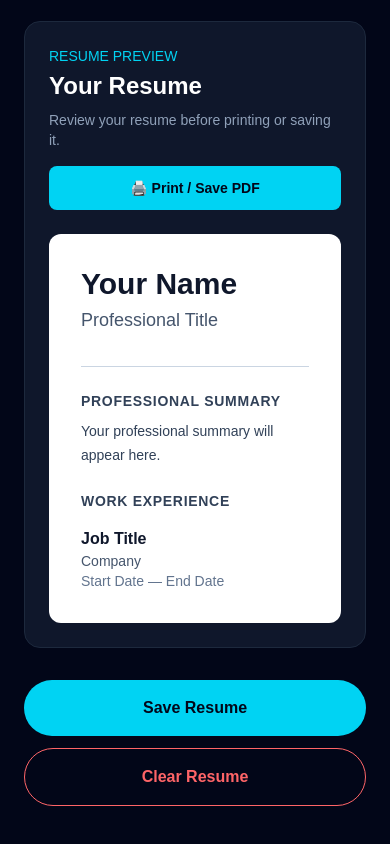
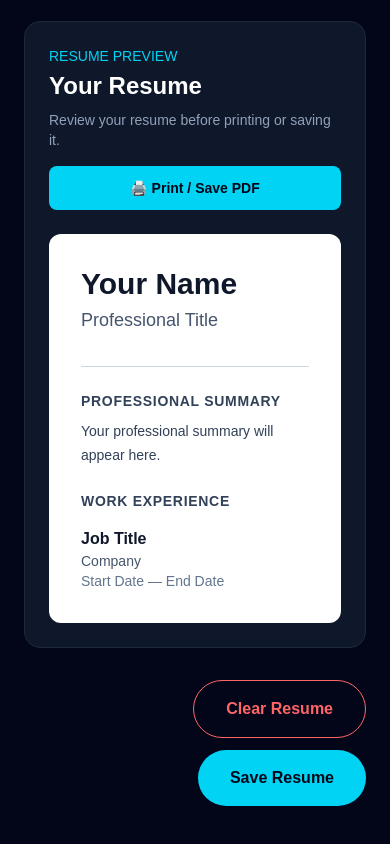
Before and after one commit to shin4482/cmproai, a Next.js app: page /resume in a window 390 px wide. Shown: the part 2599-3443 px from the top of the page. Built offline with nearby package versions, Linux system fonts and the light colour scheme.

Commit message:
Add clear resume functionality

```diff
--- a/app/resume/page.tsx
+++ b/app/resume/page.tsx
@@ -197,8 +197,6 @@ const saveResume = () => {
     alert("Please enter your email address.");
     return;
   }
-
-
 
   // Basic email format check
   const emailPattern = /^[^\s@]+@[^\s@]+\.[^\s@]+$/;
@@ -1135,7 +1133,7 @@ const clearResume = () => {
     SAVE RESUME
 ========================= */}
 
-        <div className="mt-8 flex flex-col-reverse gap-3 sm:flex-row sm:justify-end">
+<div className="mt-8 flex flex-wrap justify-end gap-3">
 
   <button
     type="button"
```
Lines whose indentation alone changed are shown as unchanged.
